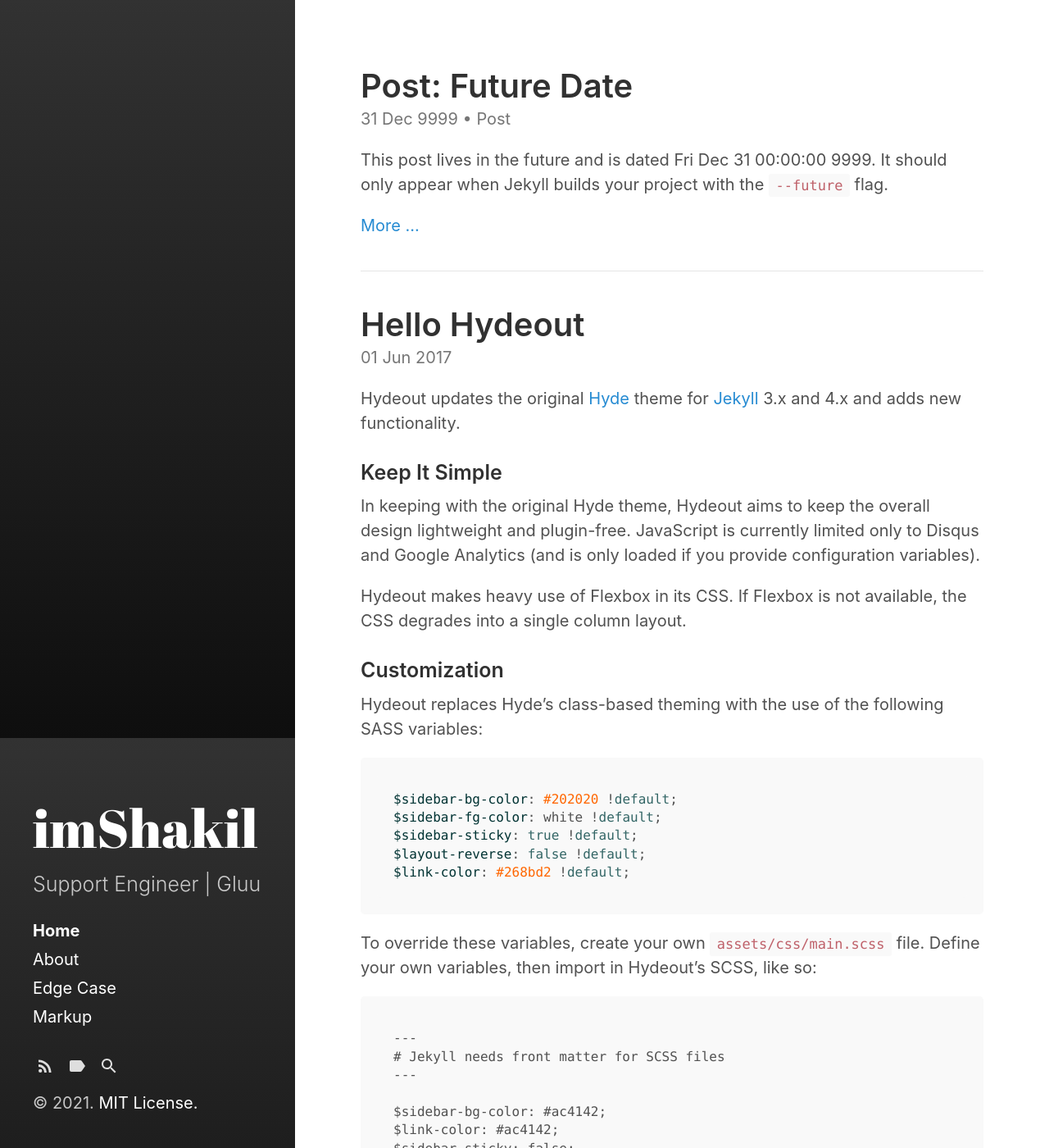
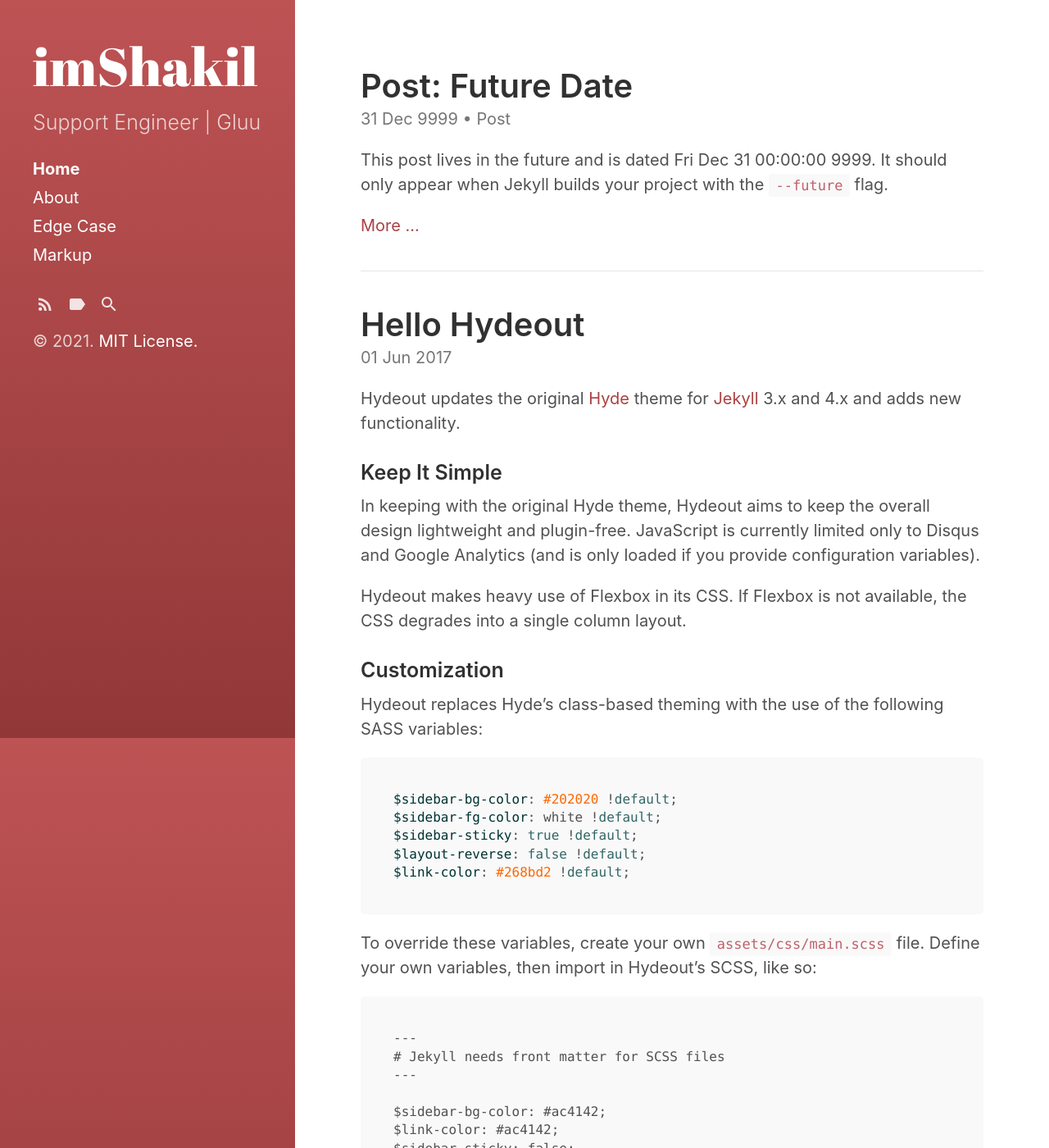
Before and after one commit to imShakil/imShakil.github.io, a Jekyll site: the page built from index.html, in a window 1280 px wide and 1400 px high. Shown: the whole window at 82% size. Built offline with Jekyll 4.4.1, drawn with Linux system fonts in a browser that asks for light colours; the list of posts is cut into pages by our own code.

Commit message:
css updated

```diff
--- a/assets/css/main.scss
+++ b/assets/css/main.scss
@@ -3,4 +3,7 @@
 # only main files contain this front matter, not partials.
 ---
 
+$sidebar-bg-color: #ac4142;
+$link-color: #ac4142;
+$sidebar-sticky: false;
 @import "hydeout";
```
